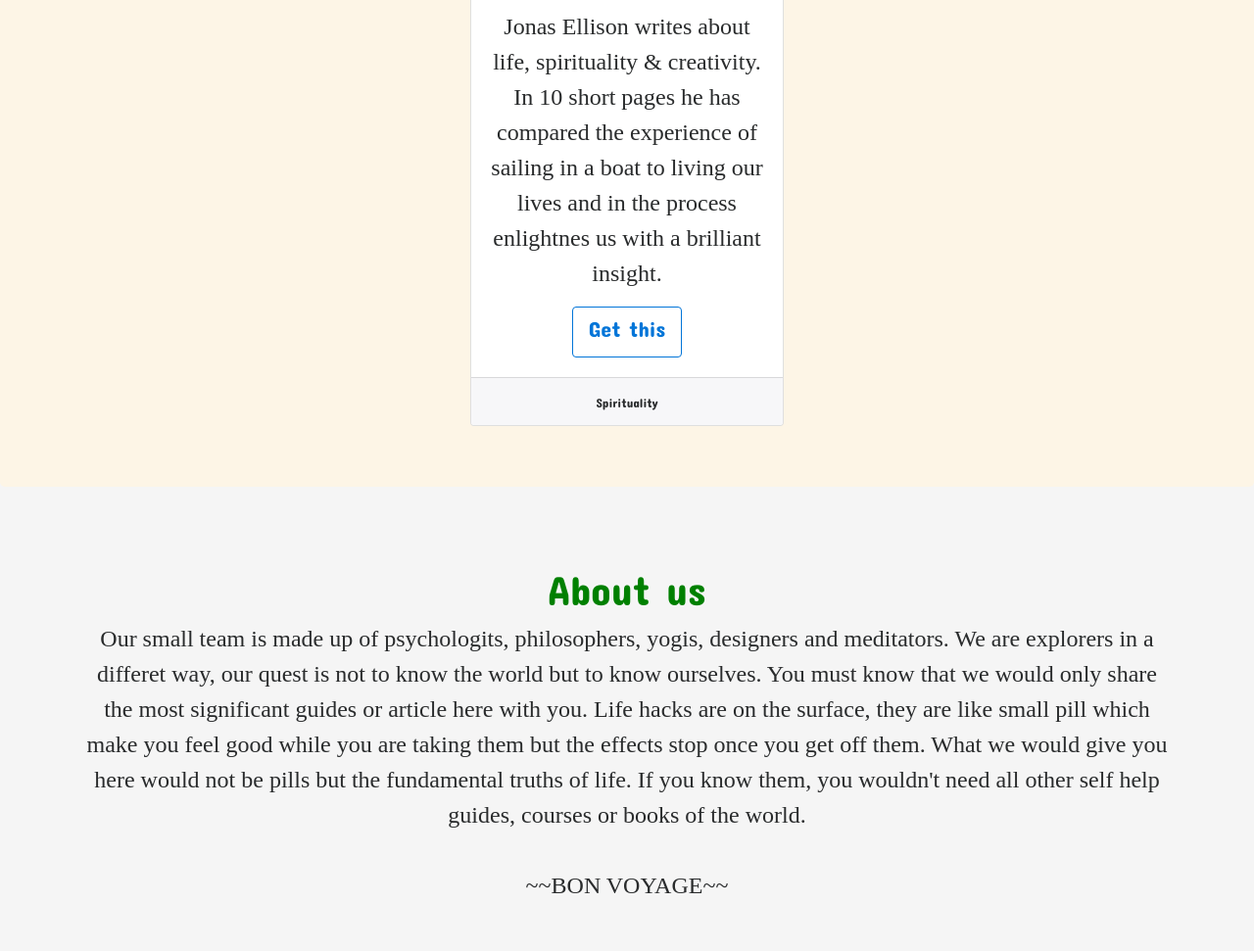
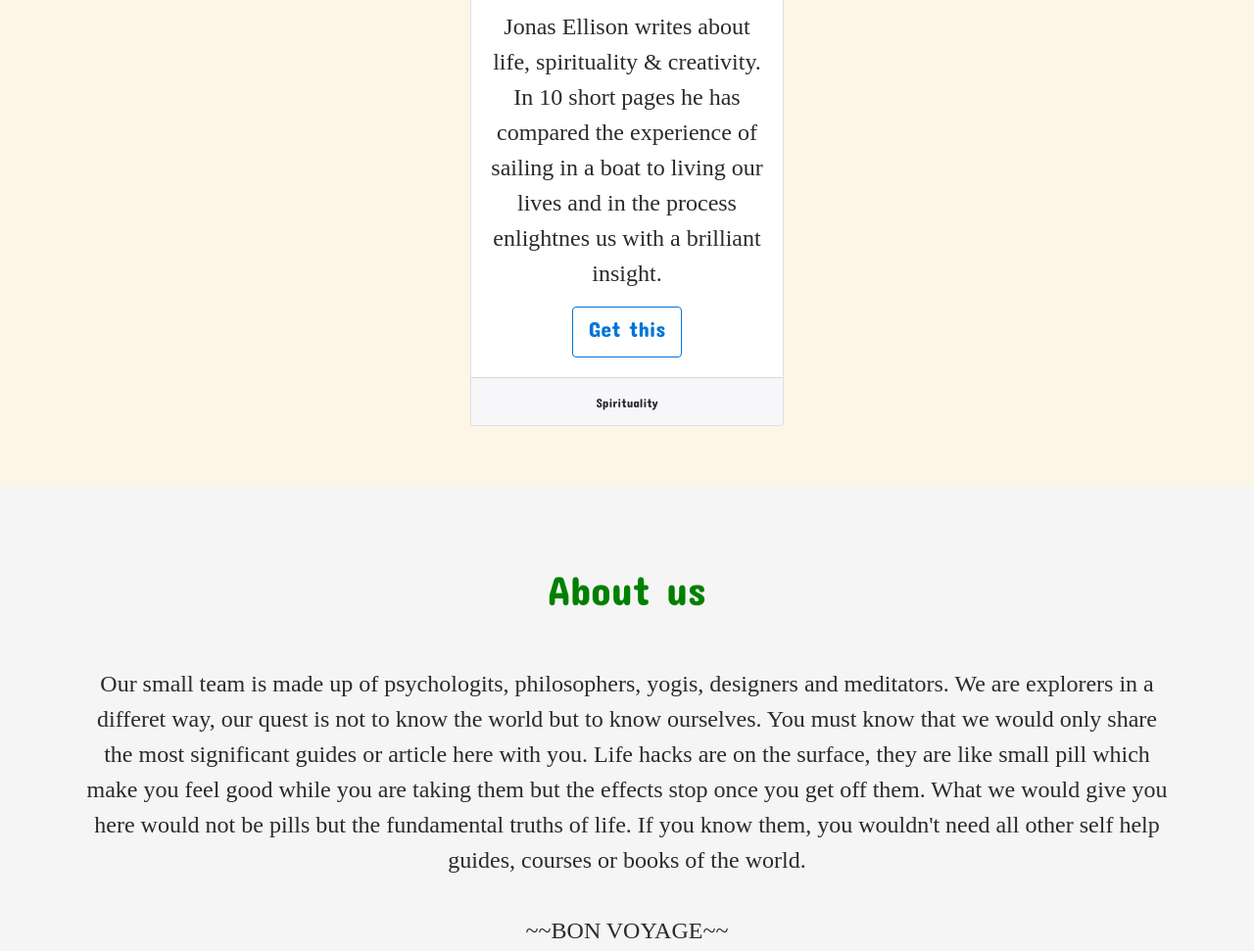
Before and after one commit to startupankur/readsmart, a plain HTML site: page index.html in a window 1280 px wide. Shown: the part 2389-3360 px from the top of the page at 98% size. Drawn offline with Linux system fonts and the light colour scheme; a web font is replaced by a local one.

Commit message:
Update index.html

```diff
--- a/index.html
+++ b/index.html
@@ -286,7 +286,7 @@
 
   <div class="jumbotron jumbotron-fluid">
     <div class="container">
-    <h2> About us </h2>
+    <h2> About us <br><br></h2>
     <p class=""> Our small team is made up of psychologits, philosophers, yogis, designers and meditators. We are explorers in a differet way, our quest is not to know the world but to know ourselves. You must know that we would only share the most significant guides or article here with you. Life hacks are on the surface, they are like small pill which make you feel good while you are taking them but the effects stop once you get off them. What we would give you here would not be pills but the fundamental truths of life. If you know them, you wouldn't need all other self help guides, courses or books of the world. <br><br> ~~BON VOYAGE~~</p>
     </div>
   </div>
```
